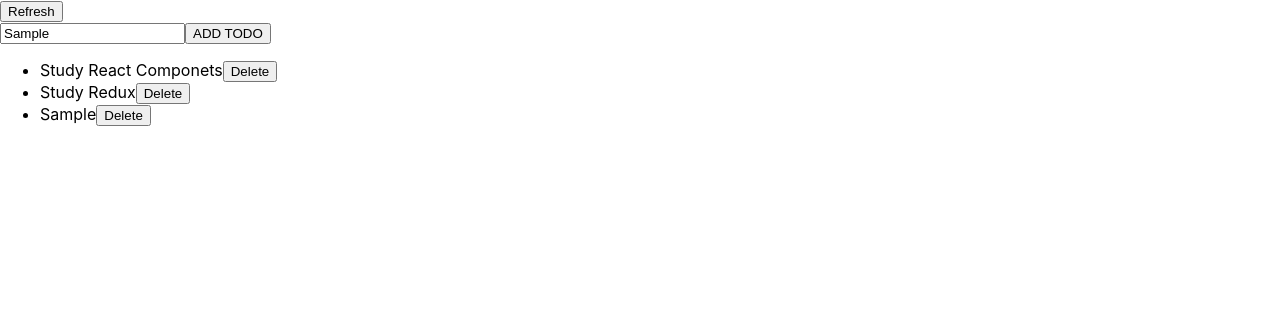
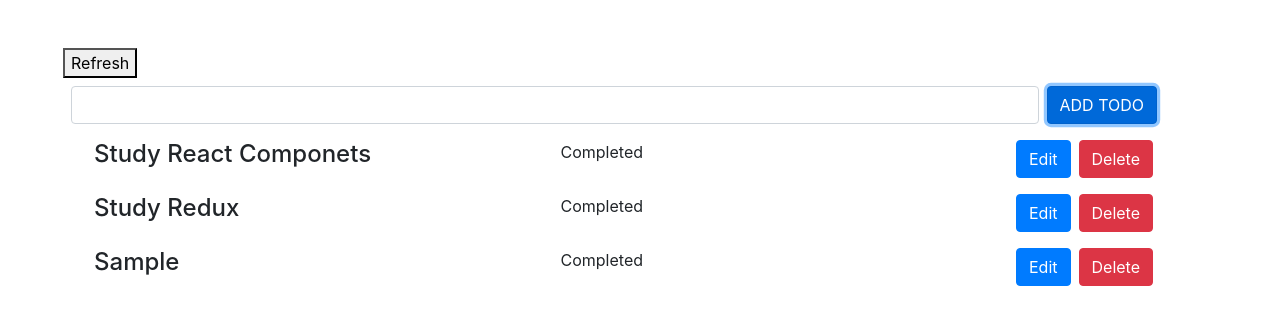
Before and after one commit to ivanray0203/react-redux-training, a React (Create React App) app: page / in a window 1280 px wide. Both pictures are taken after typing "Sample" into the empty fields and a click on the button "ADD TODO". Shown: the top 324 px of the page. Built offline with nearby package versions, Linux system fonts and the light colour scheme.

Commit message:
Initial Update Data

```diff
--- a/package.json
+++ b/package.json
@@ -3,6 +3,7 @@
   "version": "0.1.0",
   "private": true,
   "dependencies": {
+    "bootstrap": "^4.6.0",
     "eslint-plugin-react": "^7.19.0",
     "husky": "^4.2.3",
     "react": "^17.0.1",
--- /dev/null
+++ b/src/App.css
@@ -0,0 +1,6 @@
+.display {
+    display: block;
+}
+.not-display {
+    display: none;
+}
--- a/src/App.tsx
+++ b/src/App.tsx
@@ -7,6 +7,8 @@ import users from "./app/redux/user/user.reducer"
 import items from "./app/redux/Item/Item.reducers"
 import RouteManager from "./app/RouteManager"
 import todos from "./app/redux/todo/Todo.reducer"
+import "bootstrap/dist/css/bootstrap.css"
+import "./App.css"
 
 // Setup Redux store with Thunks
 const reducers = combineReducers({ items, users, todos })
@@ -14,9 +16,11 @@ const store = createStore(reducers, applyMiddleware(thunk))
 
 const App = () => {
     return (
-        <Provider store={store}>
-            <RouteManager />
-        </Provider>
+        <div className="container m-5">
+            <Provider store={store}>
+                <RouteManager />
+            </Provider>
+        </div>
     )
 }
 
--- a/src/app/pages/todo/TodoList.tsx
+++ b/src/app/pages/todo/TodoList.tsx
@@ -7,6 +7,7 @@ interface RootState {
     todos: any
 }
 const TodoList = ({ todos }: TodoProps) => {
+    const [editable, setEditable] = useState(false)
     const [data, setData] = useState({
         id: 0,
         name: "",
@@ -21,25 +22,54 @@ const TodoList = ({ todos }: TodoProps) => {
     const AddTodoOnClick = () => {
         dispatch(addTodo(data))
         dispatch(refreshTodo)
+        setData({ ...data, id: 0, name: "" })
     }
     const DeleteTodo = (id: number) => {
         dispatch(deleteTodo(id))
     }
+    const editData = (id: number, name: string) => {
+        setEditable(true)
+        setData({ ...data, id: id, name: name })
+    }
+    const CancelEdit = () => {
+        setEditable(false)
+        setData({ ...data, id: 0, name: "" })
+    }
     return (
-        <div>
+        <div className="mt-2">
             <button onClick={handleClick}>Refresh</button>
-            <div>
-                <input name="name" onChange={handleOnChange} />
-                <button onClick={AddTodoOnClick}>ADD TODO</button>
+            <div className="row m-2">
+                <input className="col form-control" name="name" onChange={handleOnChange} value={data.name} />
+                {editable ? (
+                    <button className="btn btn-warning mx-2">Update</button>
+                ) : (
+                    <button className="btn btn-primary mx-2" onClick={AddTodoOnClick}>
+                        ADD TODO
+                    </button>
+                )}
+
+                {editable ? (
+                    <button className="btn btn-danger mx-2" onClick={CancelEdit}>
+                        Cancel
+                    </button>
+                ) : (
+                    ""
+                )}
             </div>
-            <ul>
-                {todos.map((todos: Todo) => (
-                    <li key={todos.id}>
-                        {todos.name}
-                        <button onClick={() => DeleteTodo(todos.id)}>Delete</button>
-                    </li>
-                ))}
-            </ul>
+            {todos.map((todos: Todo) => (
+                <div key={todos.id} className="row m-3">
+                    <div className="col">
+                        <h4>{todos.name}</h4>
+                    </div>
+                    <div className="col">Completed</div>
+                    <button className="btn btn-primary mx-1" onClick={() => editData(todos.id, todos.name)}>
+                        Edit
+                    </button>
+                    <button className="btn btn-danger mx-1" onClick={() => DeleteTodo(todos.id)}>
+                        Delete
+                    </button>
+                </div>
+            ))}
         </div>
     )
 }
```
Also changed, not shown: 1 other file (tests, documents, lock files or other folders).
